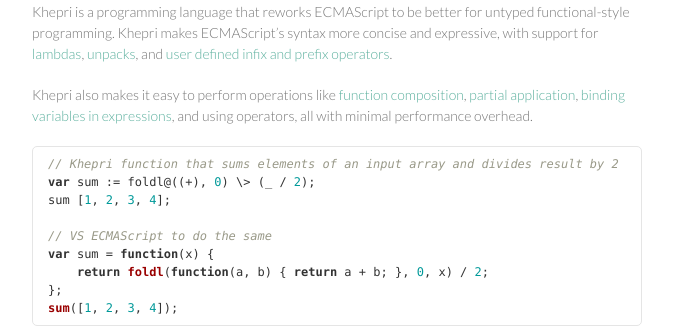
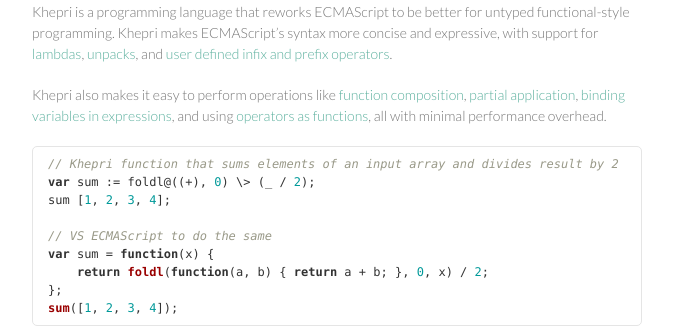
Before and after one commit to mattbierner/khepri, a Jekyll site: the page built from index.md, in a window 1280 px wide and 900 px high. Shown: the part 214-541 px from the top of the window, without its empty margins (303-982 px from the left). Built offline with Jekyll 4.4.1, drawn with Linux system fonts in a browser that asks for light colours; Markdown is read by kramdown in place of the engine named in the settings.

Commit message:
Fixed incomp sent

````diff
--- a/index.md
+++ b/index.md
@@ -13,7 +13,8 @@
 [function composition](https://github.com/mattbierner/khepri/wiki/Symbols-and-Operators#-and----forward-composition-operator),
 [partial application](https://github.com/mattbierner/khepri/wiki/Symbols-and-Operators#---partial-application-operator),
 [binding variables in expressions](https://github.com/mattbierner/khepri/wiki/let-expression),
-and using operators, all with minimal performance overhead.
+and using [operators as functions](https://github.com/mattbierner/khepri/wiki/operator-to-function),
+all with minimal performance overhead.
 
 ```javascript
 // Khepri function that sums elements of an input array and divides result by 2
````
